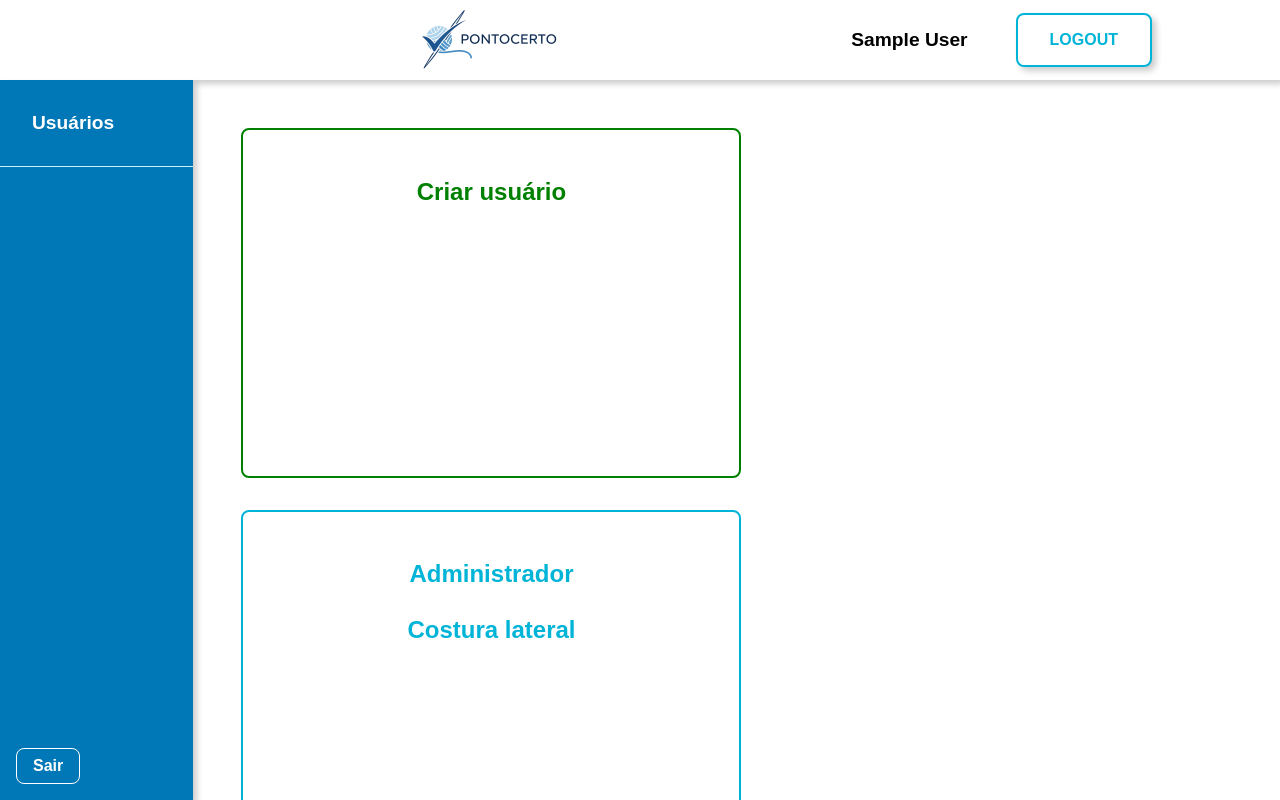
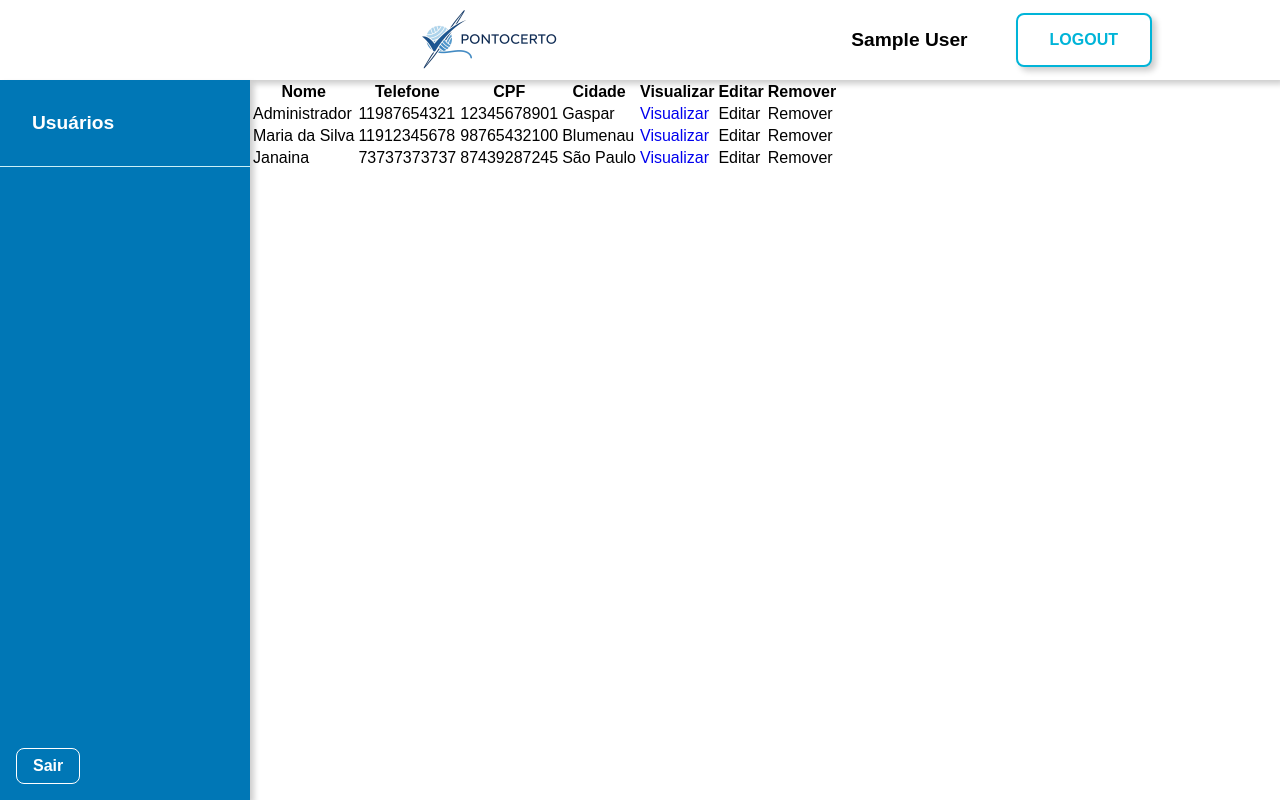
Before and after one commit to Hudsaw/pi, a PHP site: page /pi/admin/usuarios in a window 1280 px wide. Run offline with PHP 8.4, Linux system fonts and the light colour scheme; the visitor is signed in with stand-in values (Sample User, id 1); data comes from the database, SQL or seed files in the repository; some web fonts are replaced.

Commit message:
Começado a implementar tabela para listagem de usuarios

```diff
--- a/views/admin/usuarios.php
+++ b/views/admin/usuarios.php
@@ -3,10 +3,38 @@
         <a class="item bold">Usuários</a>
         <a href="<?= BASE_URL ?>/" class="sair">Sair</a>
     </div>
-    <div class="cards">
-        <a href="<?= BASE_URL ?>admin/criar-usuario" class="card novo-usuario">Criar usuário</a><!-- Fazer ícone -->
+    <!-- <div class="cards">
+        <a href="<?= BASE_URL ?>admin/criar-usuario" class="card novo-usuario">Criar usuário</a>
         <?php foreach ($listaUsuarios as $usuario): ?>
             <a href="<?= BASE_URL ?>admin/visualizar-usuario?id=<?= $usuario['id'] ?>" class="card"><?= htmlspecialchars($usuario['nome']) ?><br><br><?= htmlspecialchars($usuario['especialidade']) ?></a>
         <?php endforeach; ?>
+    </div> -->
+    <div class="tabela">
+        <table>
+            <thead>
+                <tr>
+                    <th>Nome</th>
+                    <th>Telefone</th>
+                    <th>CPF</th>
+                    <th>Cidade</th>
+                    <th>Visualizar</th>
+                    <th>Editar</th>
+                    <th>Remover</th>
+                </tr>
+            </thead>
+            <tbody>
+                <?php foreach ($listaUsuarios as $usuario): ?>
+                    <tr>
+                        <td><?= htmlspecialchars($usuario['nome']) ?></td>
+                        <td><?= htmlspecialchars($usuario['telefone']) ?></td>
+                        <td><?= htmlspecialchars($usuario['cpf']) ?></td>
+                        <td><?= htmlspecialchars($usuario['cidade']) ?></td>
+                        <td><a href="<?= BASE_URL ?>admin/visualizar-usuario?id=<?= $usuario['id'] ?>">Visualizar</a></td>
+                        <td>Editar</td>
+                        <td>Remover</td>
+                    </tr>
+                <?php endforeach; ?>
+            </tbody>
+        </table>
     </div>
 </div>
```
